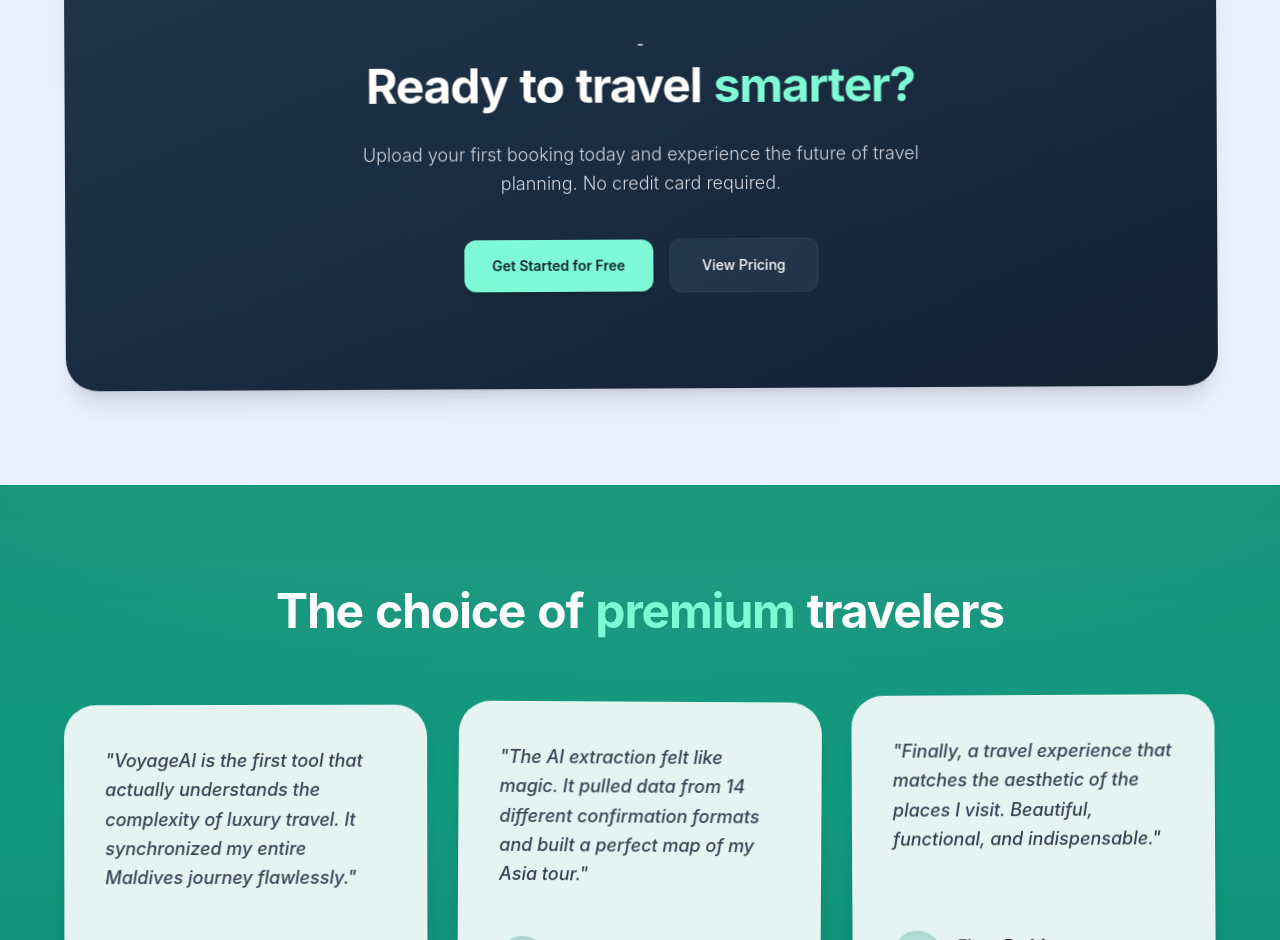
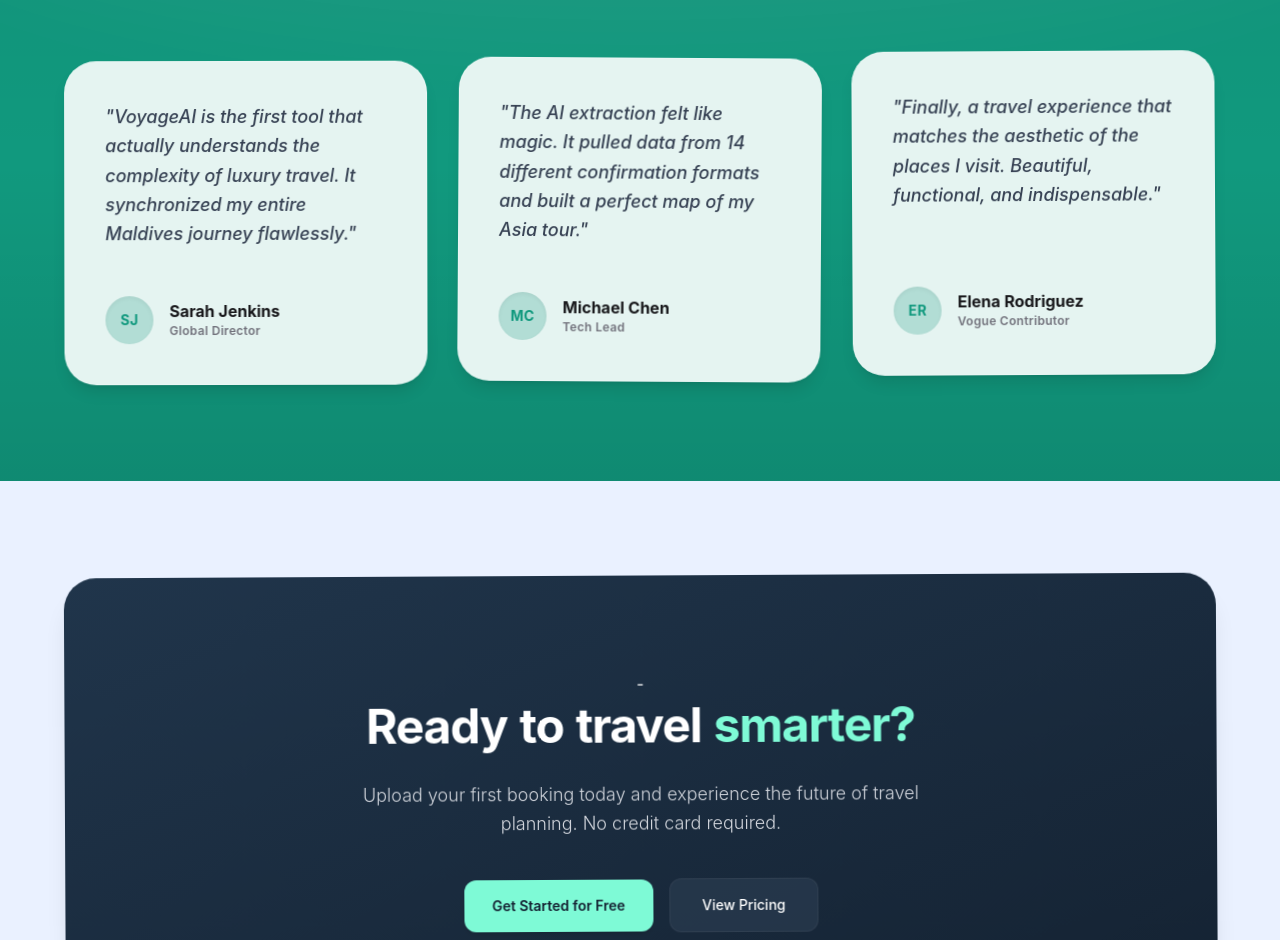
Before and after one commit to tulsishuka/T-Planner, a React (Vite) app in the folder frontend/: page / in a window 1280 px wide. Shown: the part 1860-2800 px from the top of the page. Built offline with nearby package versions, Linux system fonts and the light colour scheme.

Commit message:
frontend/src/pages/Home/Home.jsx

```diff
--- a/frontend/src/pages/Home/Home.jsx
+++ b/frontend/src/pages/Home/Home.jsx
@@ -1,18 +1,28 @@
-import React from 'react'
-import HeroSection from './HeroSection'
-import FeaturesSection from './FeaturesSection'
-import HowItWorksSection from './HowItWorksSection'
-import TestimonialsSection from './TestimonialsSection'
+
+import React from "react";
+import HeroSection from "./HeroSection";
+import FeaturesSection from "./FeaturesSection";
+import HowItWorksSection from "./HowItWorksSection";
+import TestimonialsSection from "./TestimonialsSection";
 
 const Home = () => {
   return (
     <>
-    <HeroSection/>
-    <FeaturesSection/>
-    <HowItWorksSection/>
-    <TestimonialsSection/>
+      <HeroSection />
+
+      <div id="features">
+        <FeaturesSection />
+      </div>
+
+      <div id="testimonial">
+        <TestimonialsSection />
+      </div>
+
+      <div id="how-it-works">
+        <HowItWorksSection />
+      </div>
     </>
-  )
-}
+  );
+};
 
-export default Home
+export default Home;
```
